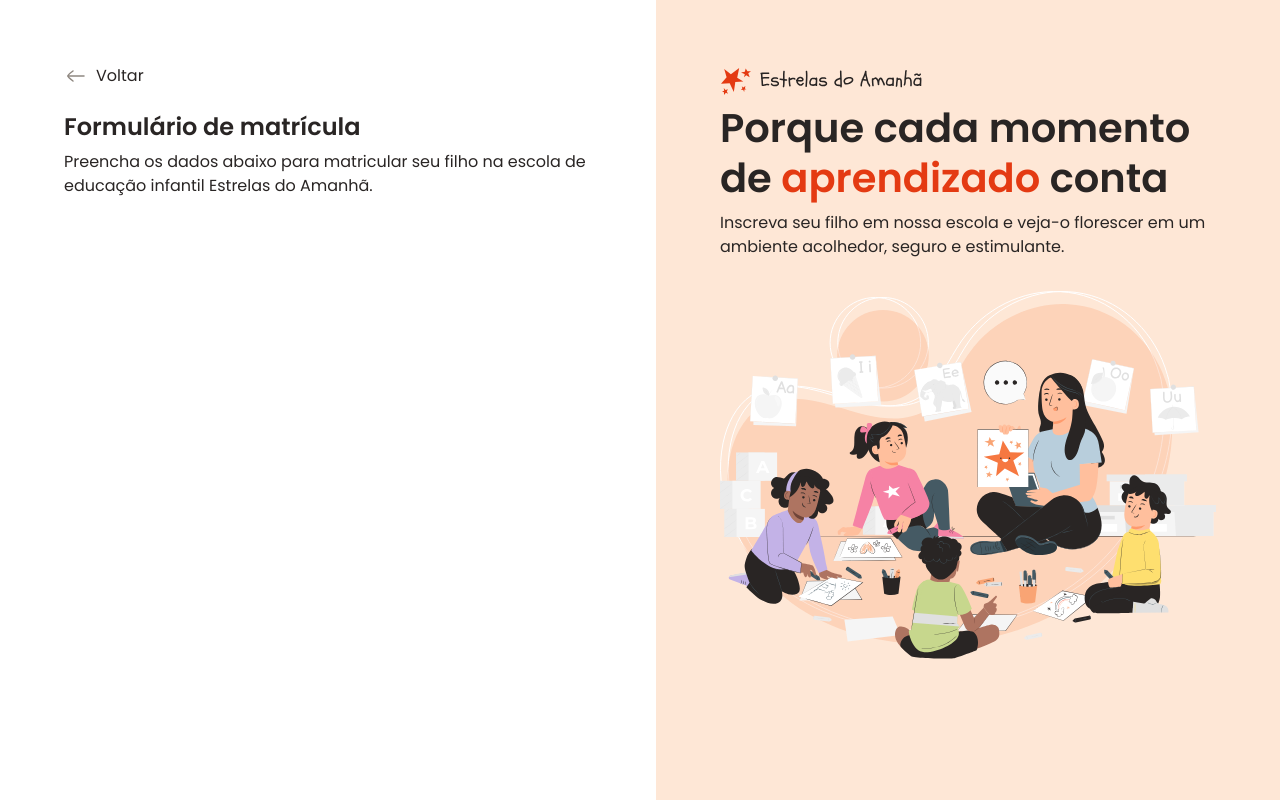
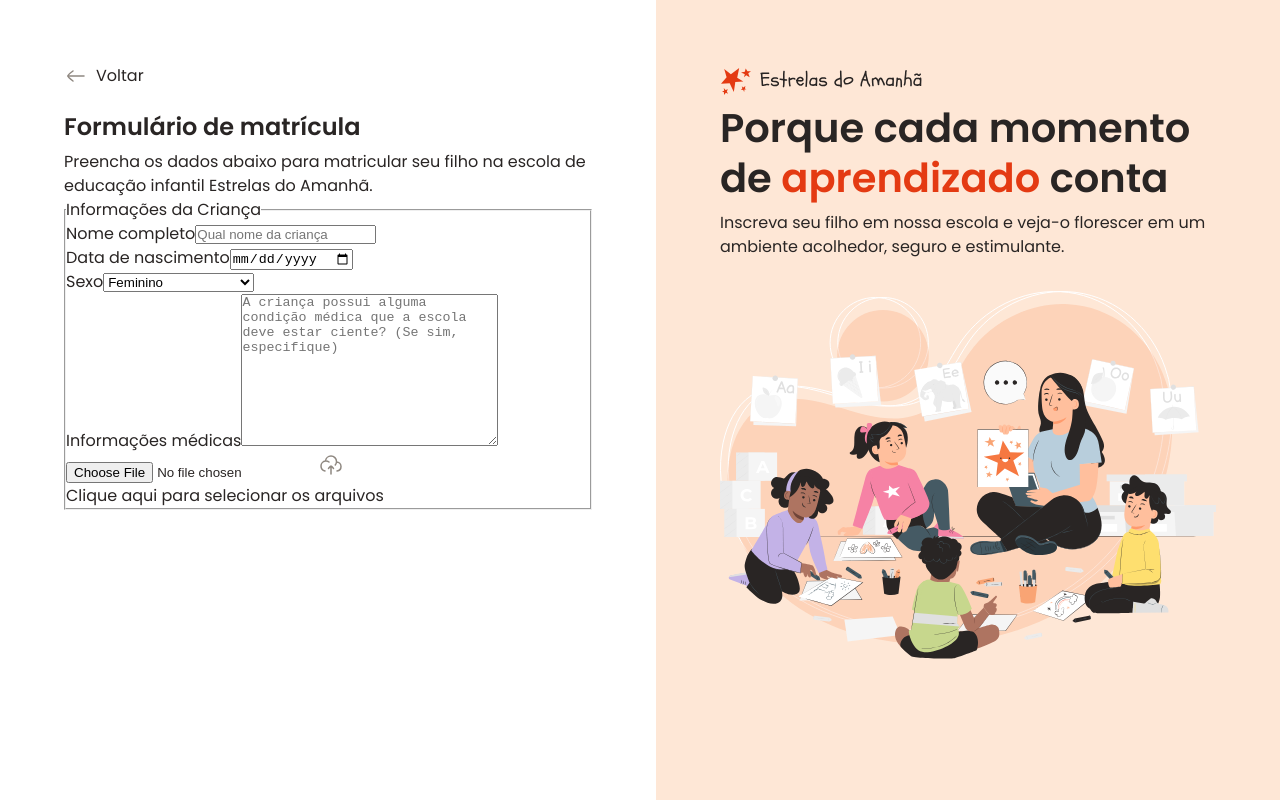
Before and after one commit to neguinzika/formulario-de-matricula, a Vue app: page / in a window 1280 px wide. Built offline with nearby package versions, Linux system fonts and the light colour scheme.

Commit message:
Iniciando FOrmulário

```diff
--- a/src/components/Formulario.vue
+++ b/src/components/Formulario.vue
@@ -11,6 +11,41 @@
         Preencha os dados abaixo para matricular seu filho na escola de educação
         infantil Estrelas do Amanhã.
       </p>
+
+      <form>
+        <fieldset>
+          <legend>Informações da Criança</legend>
+          <div class="input-wrapper">
+            <label for="fullname">Nome completo</label>
+            <input type="text" name="fullname" id="fullname"
+                   placeholder="Qual nome da criança">
+          </div>
+          <div class="input-wrapper">
+            <label for="birth">Data de nascimento</label>
+            <input type="date" name="birth" id="birth" lang="pt-BR">
+          </div>
+          <div class="select-wrapper">
+            <label for="gender">Sexo</label>
+            <select name="gender" id="gender">
+              <option value="female">Feminino</option>
+              <option value="male">Masculino</option>
+              <option value="na">Prefiro não responder</option>
+            </select>
+          </div>
+          <div class="textarea-wrapper">
+            <label for="medical-info">Informações médicas</label>
+            <textarea name="medical-info" id="medical-info" cols="30" rows="10"
+                      placeholder="A criança possui alguma condição médica que a escola deve estar ciente? (Se sim, especifique)"></textarea>
+          </div>
+
+          <div class="droparea-wrapper">
+            <input type="file" id="birth-file" name="birth-file">
+            <img src="../assets/icons/cloud-upload.svg" alt="">
+            <p>Clique aqui para selecionar os arquivos</p>
+          </div>
+        </fieldset>
+      </form>
+
     </div>
   </main>
   <aside>
@@ -20,7 +55,7 @@
         <p>Inscreva seu filho em nossa escola e veja-o florescer em um ambiente
           acolhedor, seguro e estimulante.</p>
       </header>
-      <img src="../assets/pana.svg" alt= "Ilustação de uma professora com crianças">
+      <img src="../assets/pana.svg" alt="Ilustação de uma professora com crianças">
     </div>
   </aside>
 </template>
```
Also changed, not shown: src/components/layout.css (+10 -6 lines).
